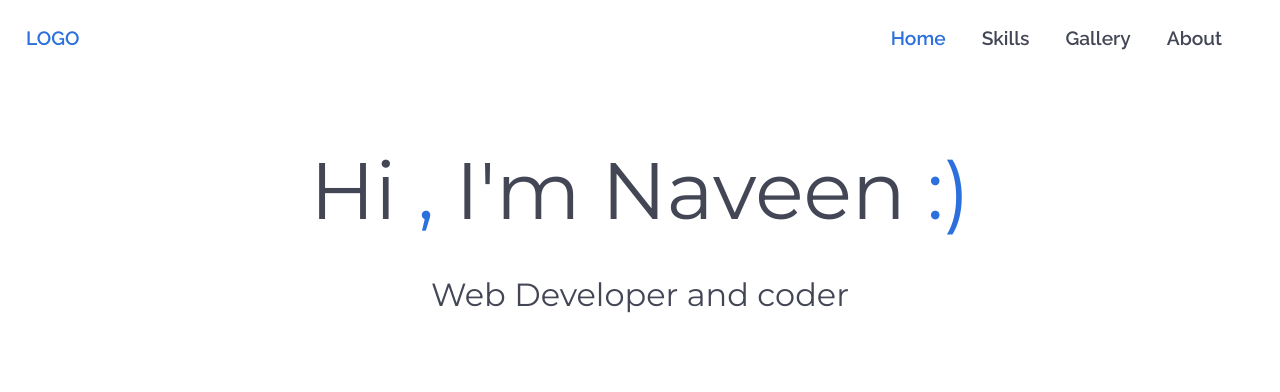
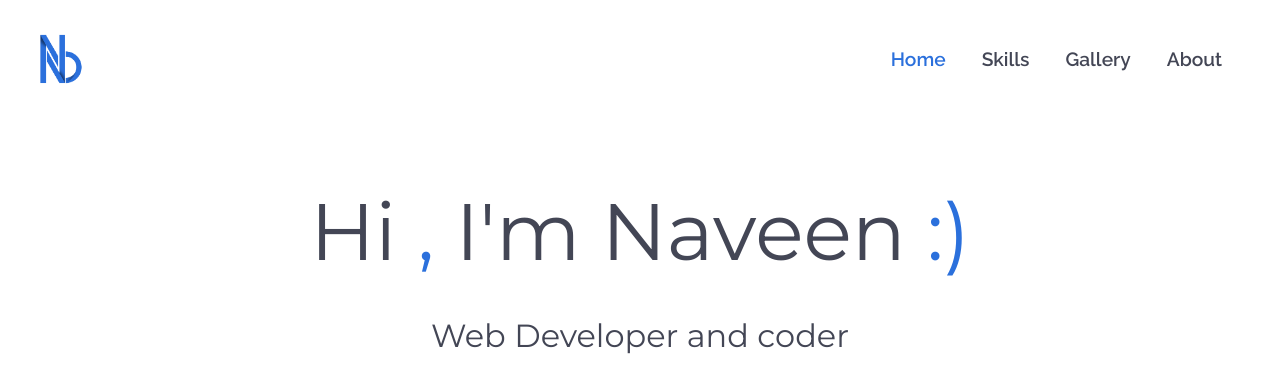
Before and after one commit to naveenbudhwal/portfolio, a Vue app: page / in a window 1280 px wide. Shown: the top 392 px of the page. Built offline with nearby package versions, Linux system fonts and the light colour scheme.

Commit message:
Added Logo

```diff
--- a/src/App.vue
+++ b/src/App.vue
@@ -13,7 +13,7 @@
     </div>-->
 
     <nav class="navbar navbar-expand-lg navbar-light bg-transparent pt-4">
-      <router-link to="/">LOGO</router-link>
+      <router-link to="/"><img class="logo" src="../public/Logo1.png" alt="Logo"></router-link>
       <button
         class="navbar-toggler"
         type="button"
@@ -83,7 +83,12 @@ nav a.router-link-exact-active {
   color: #2b70dc;
 }
 
-.page {
+.logo {
+  width: 70px;
+  height: auto;
+}
+
+/* .page {
   position: fixed;
-}
+} */
 </style>
```
Also changed, not shown: public/Logo1.png (added).
